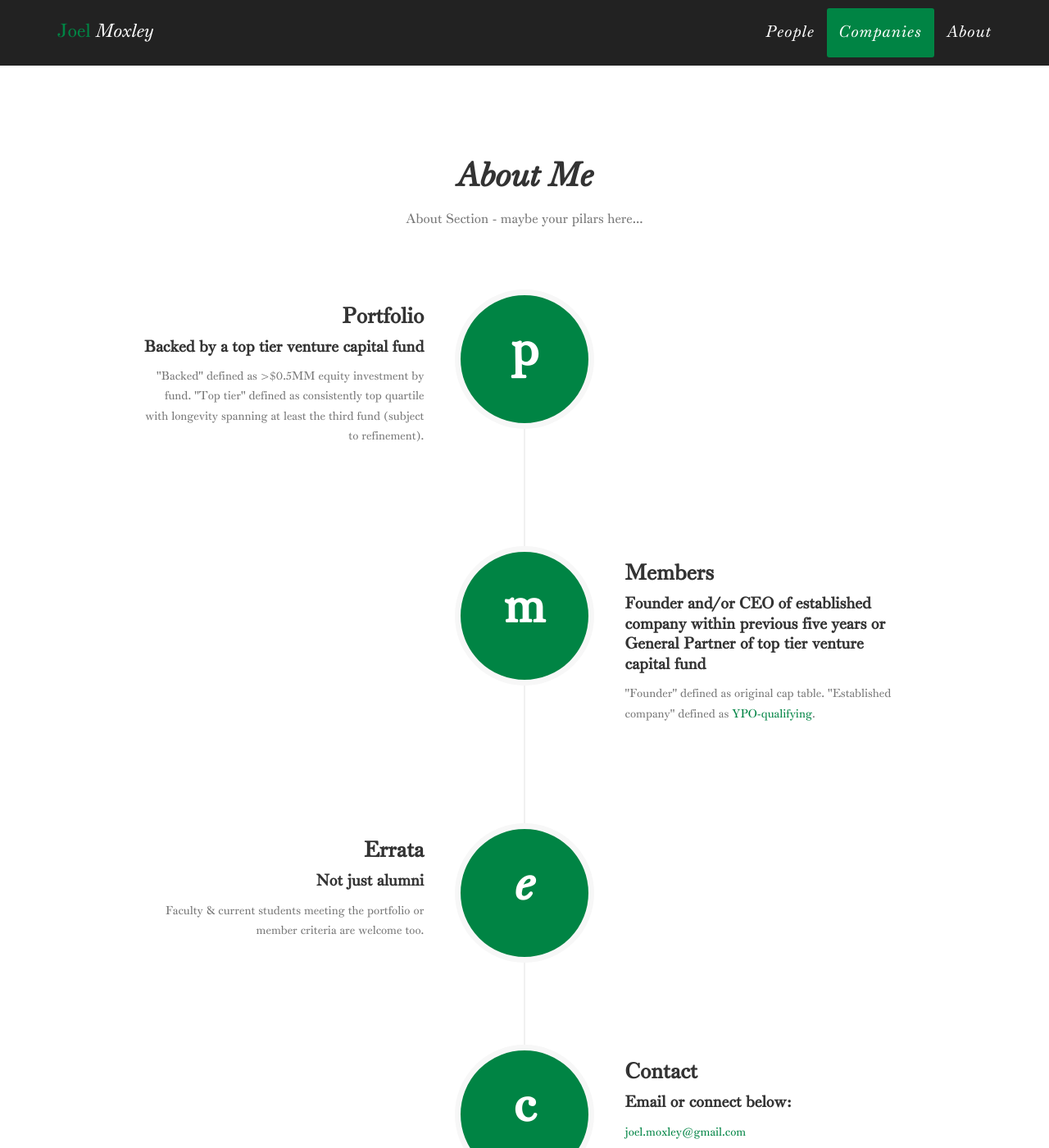
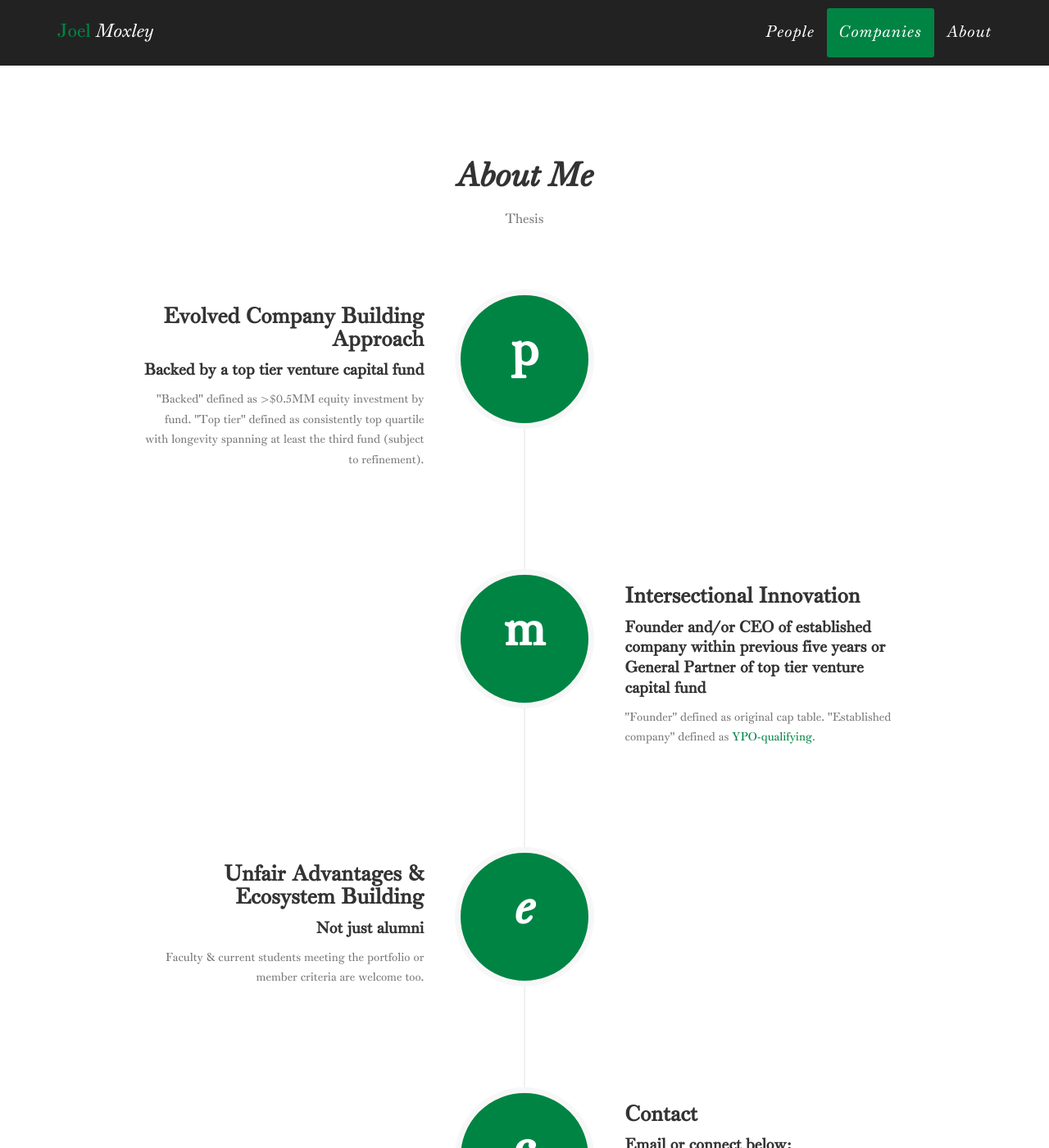
Before and after one commit to joelmoxley/joelmoxley.github.io, a Jekyll site: the page built from index.html, in a window 1280 px wide and 1400 px high, scrolled down 6073 px. Shown: the whole window at 82% size. Built offline with Jekyll 4.4.1, drawn with Linux system fonts in a browser that asks for light colours; some web fonts are replaced.

Commit message:
about.html edited online with Bitbucket

```diff
--- a/_includes/about.html
+++ b/_includes/about.html
@@ -5,7 +5,7 @@
                 <div class="col-lg-12 text-center">
                     <h2 class="section-heading">About Me</h2>
                     <h3 class="section-subheading text-muted">
-                        About Section - maybe your pilars here...
+                        Thesis
                     </h3>
                 </div>
             </div>
@@ -18,7 +18,7 @@
                             </div>
                             <div class="timeline-panel">
                                 <div class="timeline-heading">
-                                    <h3>Portfolio</h3>
+                                    <h3>Evolved Company Building Approach</h3>
                                 </div>
                                 <div class="timeline-body">
                                     <h4>
@@ -37,7 +37,7 @@
                             </div>
                             <div class="timeline-panel">
                                 <div class="timeline-heading">
-                                    <h3>Members</h3>
+                                    <h3>Intersectional Innovation</h3>
                                 </div>
                                 <div class="timeline-body">
                                     <h4>
@@ -57,7 +57,7 @@
                             </div>
                             <div class="timeline-panel">
                                 <div class="timeline-heading">
-                                    <h3>Errata</h3>
+                                    <h3>Unfair Advantages & Ecosystem Building</h3>
                                 </div>
                                 <div class="timeline-body">
                                     <h4>
@@ -85,7 +85,7 @@
 
                                     <p class="text-muted">
                                         <a href="mailto:joel.moxley@gmail.com" title="Email Application">
-                                            joel.moxley@gmail.com
+                                            jfmoxley@gmail.com
                                         </a>
                                     </p>
                                 </div>
```
